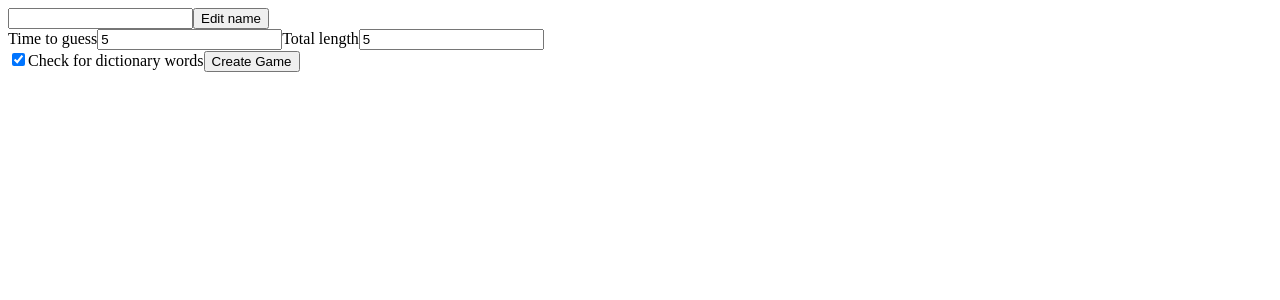
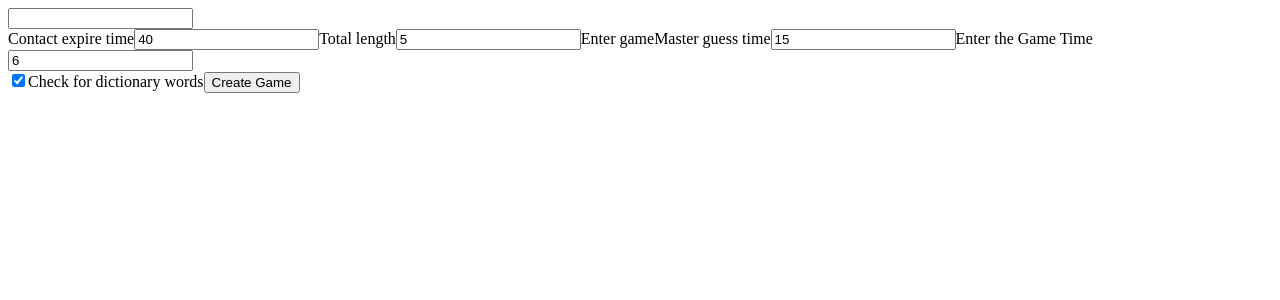
Before and after one commit to SoniVivek-hub/kontact, a React (Create React App) app in the folder contact/: page /startgame in a window 1280 px wide. Shown: the top 300 px of the page. Built offline with nearby package versions, Linux system fonts and the light colour scheme; no server answers.

Commit message:
Game done

```diff
--- a/contact/package.json
+++ b/contact/package.json
@@ -6,6 +6,7 @@
     "@testing-library/jest-dom": "^5.11.4",
     "@testing-library/react": "^11.1.0",
     "@testing-library/user-event": "^12.1.10",
+    "axios": "^0.21.1",
     "react": "^17.0.2",
     "react-compound-timer": "^1.2.0",
     "react-dom": "^17.0.2",
--- a/contact/src/components/GameArea.jsx
+++ b/contact/src/components/GameArea.jsx
@@ -1,4 +1,6 @@
-import React from "react";
+import React, { useState, useEffect } from "react";
+import axios from "axios";
+import randomTypeOfName from "../typeOfNamesLink";
 
 export default function GameArea() {
   const [roomCode, setRoomCode] = useState("");
--- a/contact/src/components/GameSpace.jsx
+++ b/contact/src/components/GameSpace.jsx
@@ -117,6 +117,7 @@ export default function GameSpace({ socket }) {
         });
       }
       setGuess("");
+
       setGameMasterWordGuess("");
     });
     return () => {
@@ -277,8 +278,9 @@ export default function GameSpace({ socket }) {
 
   return (
     <>
+      {roomData.gameTime && (
         <Timer
-        initialTime={360000}
+          initialTime={roomData.gameTime * 60000}
           direction="backward"
           startImmediately={false}
           checkpoints={[
@@ -303,13 +305,14 @@ export default function GameSpace({ socket }) {
             );
           }}
         </Timer>
+      )}
 
       {showWaiting && socket.id !== roomData.gameMasterId ? (
         <h1>Waiting for GameMaster to enter the secret word</h1>
       ) : (
         <>
           <Timer
-            initialTime={40000}
+            initialTime={roomData.contactExpireTime * 1000}
             startImmediately={false}
             direction="backward"
             onStop={() => console.log("onStop hook")}
@@ -321,7 +324,9 @@ export default function GameSpace({ socket }) {
                 },
               },
               {
-                time: 25000,
+                time:
+                  (roomData.contactExpireTime - roomData.gameMasterGuessTime) *
+                  1000,
                 callback: () => {
                   //end of 15 timer emit this to the server
                   socket.emit("reset-timer");
@@ -347,7 +352,13 @@ export default function GameSpace({ socket }) {
                       {!trigger15 ? (
                         <Timer.Seconds />
                       ) : (
-                        <Timer.Seconds formatValue={(value) => value - 25} />
+                        <Timer.Seconds
+                          formatValue={(value) =>
+                            value -
+                            (roomData.contactExpireTime -
+                              roomData.gameMasterGuessTime)
+                          }
+                        />
                       )}
                     </div>
                   )}
--- a/contact/src/components/InputPagePlayers.jsx
+++ b/contact/src/components/InputPagePlayers.jsx
@@ -1,12 +1,13 @@
 import React, { useState, useEffect } from "react";
-import {useHistory} from "react-router-dom"
+import axios from "axios";
+import randomTypeOfName from "../typeOfNamesLink";
+import { useHistory } from "react-router-dom";
 export default function InputPagePlayers({ socket }) {
   let history = useHistory();
   function joinRoom() {
     console.log("ppp");
     socket.emit("player-joined", roomCode, name, (msg) => {
-      if(msg!=="")
-        alert(msg);
+      if (msg !== "") alert(msg);
       else {
         history.push("/roomplayer");
       }
@@ -15,6 +16,22 @@ export default function InputPagePlayers({ socket }) {
 
   const [roomCode, setRoomCode] = useState("");
   const [name, setName] = useState("");
+  useEffect(async () => {
+    axios
+      .get(
+        `http://names.drycodes.com/1?nameOptions=${
+          randomTypeOfName[Math.floor(Math.random() * randomTypeOfName.length)]
+        }&separator=space`
+      )
+      .then((response) => {
+        console.log(response.data);
+        setName(response.data[0]);
+      })
+      .catch((err) => {
+        console.log(err);
+        console.log("couldn't get the name from api");
+      });
+  }, []);
   return (
     <div>
       <input
--- a/contact/src/components/RoomPlayer.jsx
+++ b/contact/src/components/RoomPlayer.jsx
@@ -107,9 +107,18 @@ export default function RoomPlayer({ socket }) {
       {gameData.players && gameData.players[0].id !== socket.id ? (
         <button disabled>Waiting for host to start the game</button>
       ) : null}
-      {gameData.players && gameData.players[0].id === socket.id ? (
-        <button onClick={startGame}>Start game</button>
-      ) : null}
+      {gameData.players &&
+        gameData.players[0].id === socket.id &&
+        gameData.players.length >= 3 && (
+          <button onClick={startGame}>Start game</button>
+        )}
+      {gameData.players &&
+        gameData.players[0].id === socket.id &&
+        gameData.players.length < 3 && (
+          <button onClick={startGame} disabled>
+            Start game
+          </button>
+        )}
 
       {gameData.players && <button onClick={leaveRoom}>Leave Room</button>}
     </div>
--- a/contact/src/components/StartGame.jsx
+++ b/contact/src/components/StartGame.jsx
@@ -1,22 +1,44 @@
-import React, { useState } from "react";
+import React, { useState, useEffect } from "react";
 import { useHistory } from "react-router-dom";
+import axios from "axios";
+import randomTypeOfName from "../typeOfNamesLink";
 
 export default function StartGame({ socket }) {
   let history = useHistory();
-  const [time, setTime] = useState(5);
+  const [contactExpireTime, setContactExpireTime] = useState(40);
   const [name, setName] = useState("");
+  const [gameMasterGuessTime, setGameMasterGuessTime] = useState(15);
+  const [gameTime, setGameTime] = useState(6);
   const [wordLength, setWordLength] = useState(5);
   const [checkDictionaryWords, setCheckDictionaryWords] = useState(true);
   function initaliseGame() {
     const gameData = {
-      time: time,
+      contactExpireTime: contactExpireTime,
       name: name,
       wordLength: wordLength,
       checkDictionaryWords: checkDictionaryWords,
+      gameMasterGuessTime: gameMasterGuessTime,
+      gameTime: gameTime,
     };
     socket.emit("game-created", gameData);
     history.push("/roomplayer");
   }
+
+  useEffect(async () => {
+    axios
+      .get(
+        `http://names.drycodes.com/1?nameOptions=${
+          randomTypeOfName[Math.floor(Math.random() * randomTypeOfName.length)]
+        }&separator=space`
+      )
+      .then((response) => {
+        setName(response.data[0]);
+      })
+      .catch((err) => {
+        console.log(err);
+        console.log("couldn't get the name from api");
+      });
+  }, []);
   return (
     <div>
       <div>
@@ -27,15 +49,14 @@ export default function StartGame({ socket }) {
             setName(e.target.value);
           }}
         ></input>
-        <button>Edit name</button>
       </div>
       <div>
-        <label>Time to guess</label>
+        <label>Contact expire time</label>
         <input
           type="number"
-          value={time}
+          value={contactExpireTime}
           onChange={(e) => {
-            setTime(e.target.value);
+            setContactExpireTime(e.target.value);
           }}
         ></input>
         <label>Total length</label>
@@ -46,6 +67,22 @@ export default function StartGame({ socket }) {
             setWordLength(e.target.value);
           }}
         ></input>
+        <label>Enter gameMaster guess time</label>
+        <input
+          type="number"
+          value={gameMasterGuessTime}
+          onChange={(e) => {
+            setGameMasterGuessTime(e.target.value);
+          }}
+        />
+        <label>Enter the Game Time</label>
+        <input
+          type="number"
+          value={gameTime}
+          onChange={(e) => {
+            setGameTime(e.target.value);
+          }}
+        />
       </div>
       <input
         type="checkbox"
--- /dev/null
+++ b/contact/src/typeOfNamesLink.js
@@ -0,0 +1,2 @@
+const typeOfNamesLinks = ["funnyWords", "objects", "starwarsFirstNames"];
+export default typeOfNamesLinks;
```
Also changed, not shown: 2 other files (tests, documents, lock files or other folders). Lines whose indentation alone changed are shown as unchanged.
